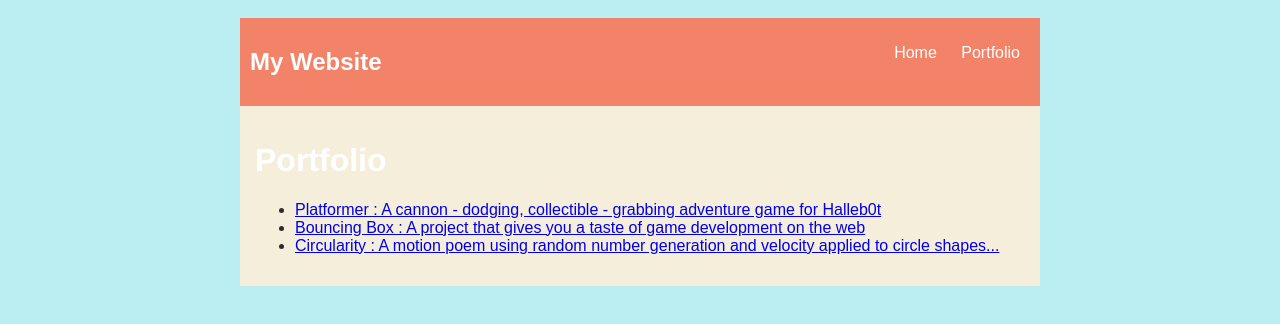
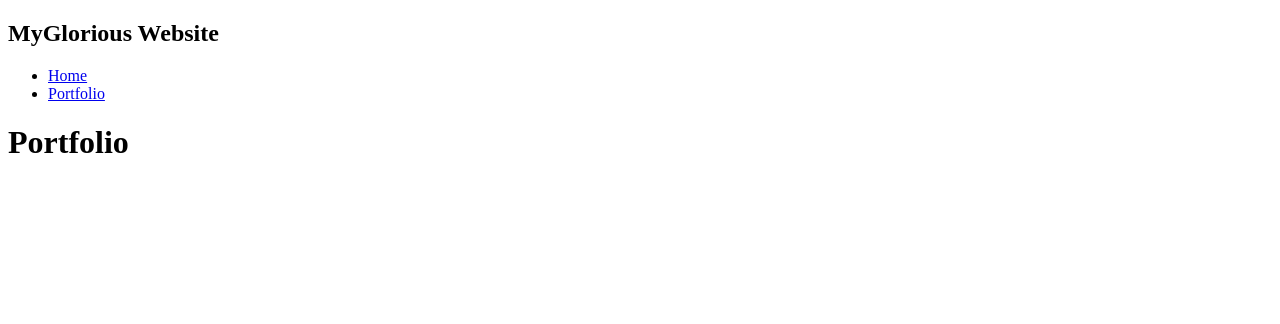
Before and after one commit to madisonslayden/madisonslayden.github.io, a plain HTML site: page projects/portfolio.html in a window 1280 px wide. Drawn offline with Linux system fonts and the light colour scheme.

Commit message:
pushing my new website and portfolio

```diff
--- a/projects/portfolio.html
+++ b/projects/portfolio.html
@@ -1,65 +1,13 @@
 <!DOCTYPE HTML>
 <html>
     <head>
-        <title>My Website</title>
-        <style type="text/css">
-            body {
-                background: rgb(186, 238, 243);
-                color: rgb(45, 45, 45);
-                padding: 10px;
-                font-family: arial;
-            }
-            header {
-                font-size: 1.5em;
-                font-weight: bold;
-            }
-
-            #all-contents {
-                max-width: 800px;
-                margin: auto;
-            }
-
-            /* navigation menu */
-            nav {
-                background: rgb(243, 131, 104);
-                margin: 0 auto;
-                display: flex;
-                padding: 10px;
-            }
-            h1 {
-                display: flex;
-                align-items: center;
-                color: rgb(255, 255, 255);
-                flex: 1;
-            }
-            #nav-ul {
-                list-style-image: none;
-            }
-            .nav-li {
-                display: inline-block;
-                padding: 0 10px;
-            }
-            .nav-a {
-                text-decoration: none;
-                color: #fff;
-            }
-
-            /* main container area beneath menu */
-            main {
-                background: rgb(245, 238, 219);
-                display: flex;
-            }
-            .content {
-                flex: 1;
-                padding: 15px;
-            }
-        </style>
-</head>
+        <title>MY Website</title>
+    </head>
 
     <body>
       <div id="all-contents">
         <nav>
-            <h1>My Website</h1>
+            <h1>MyGlorious Website</h1>
             <ul id="nav-ul">
                 <li class="nav-li">
                   <a class="nav-a" href="index.html">Home</a>
@@ -73,12 +21,10 @@
             <div class="content">
                 <h1>Portfolio</h1>
                 <ul id="portfolio">
-                    <li><a href="projects/platformer/">Platformer : A cannon - dodging, collectible - grabbing adventure game for Halleb0t</a></li>
-                    <li><a href="projects/bouncing-box/">Bouncing Box : A project that gives you a taste of game development on the web </a></li>
-                    <li><a href="projects/circularity/">Circularity : A motion poem using random number generation and velocity applied to circle shapes...</a></li>
+
                 </ul>
             </div>
         </main>
-      </div>
+    </div>
     </body>
 </html>
```
Also changed, not shown: projects/index.html (+1 -1 lines).
